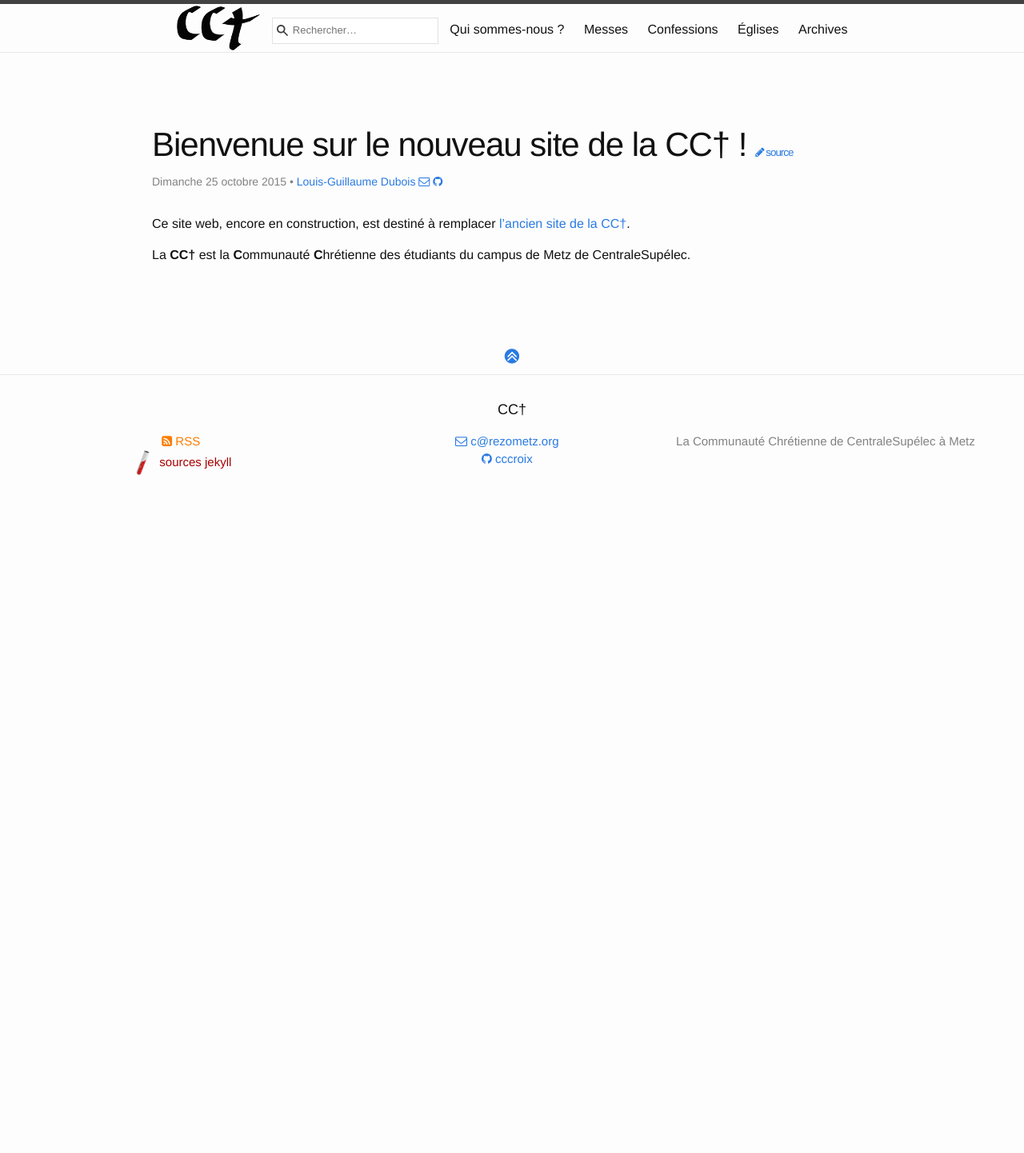
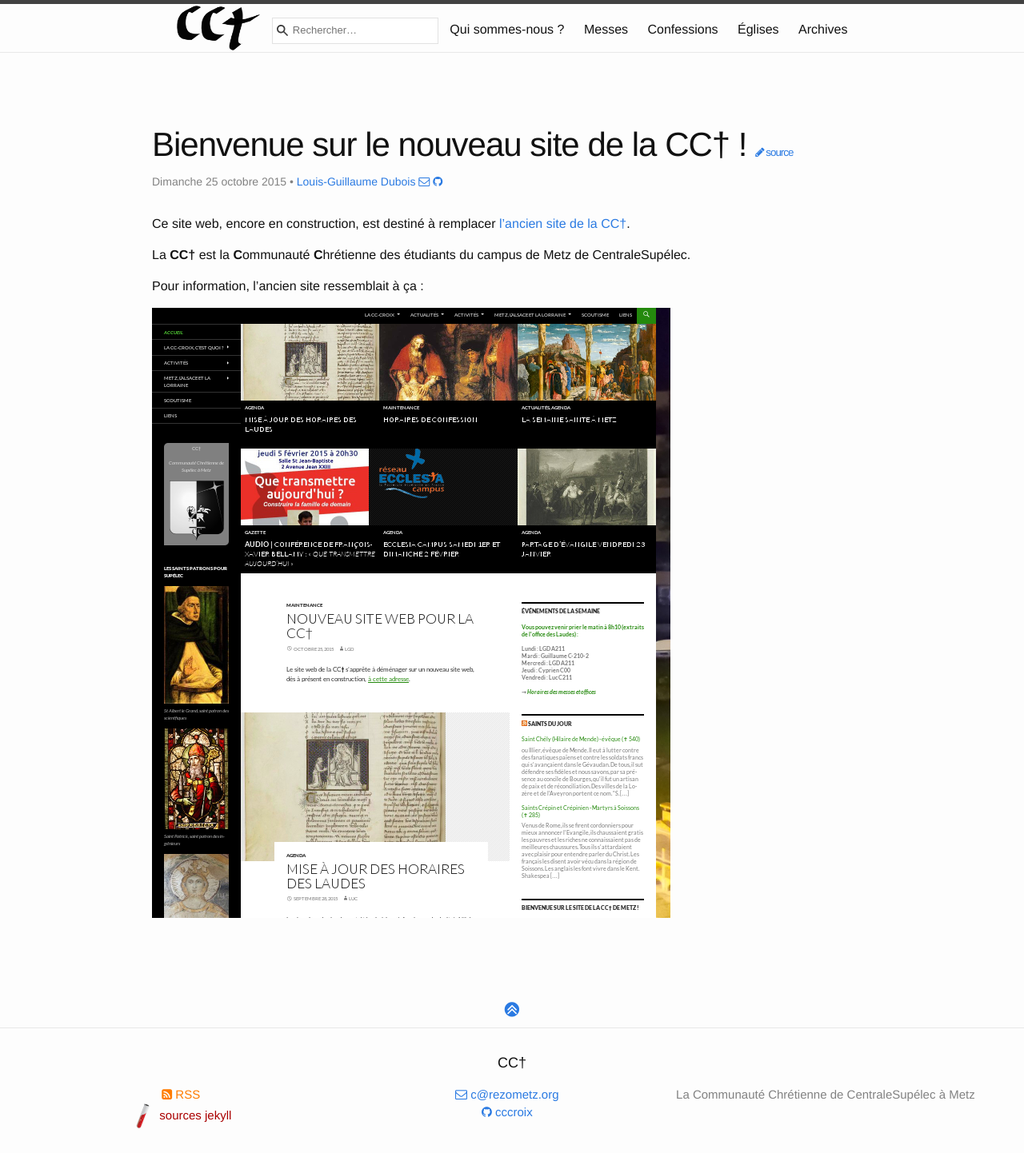
Before and after one commit to cccroix/cccroix.github.io, a Jekyll site: the page built from _posts/2015-10-25-bienvenue.md, in a window 1280 px wide. Shown: the whole page at 80% size. Built offline with Jekyll 4.4.1, drawn with Linux system fonts in a browser that asks for light colours; before the commit the page ends 900 px from its top, so only the background shows below that.

Commit message:
adds a picture of the old WP site

```diff
--- a/_posts/2015-10-25-bienvenue.md
+++ b/_posts/2015-10-25-bienvenue.md
@@ -10,3 +10,7 @@ insearch: true
 Ce site web, encore en construction, est destiné à remplacer [l’ancien site de la CC†](https://cccroixmetz.wordpress.com/).
 
 La **CC†** est la **C**ommunauté **C**hrétienne des étudiants du campus de Metz de CentraleSupélec.
+
+Pour information, l’ancien site ressemblait à ça :
+
+![ancien wordpress]({{ site.baseurl }}/img/wordpress_cc.png)
```
Also changed, not shown: img/wordpress_cc.png (added).
